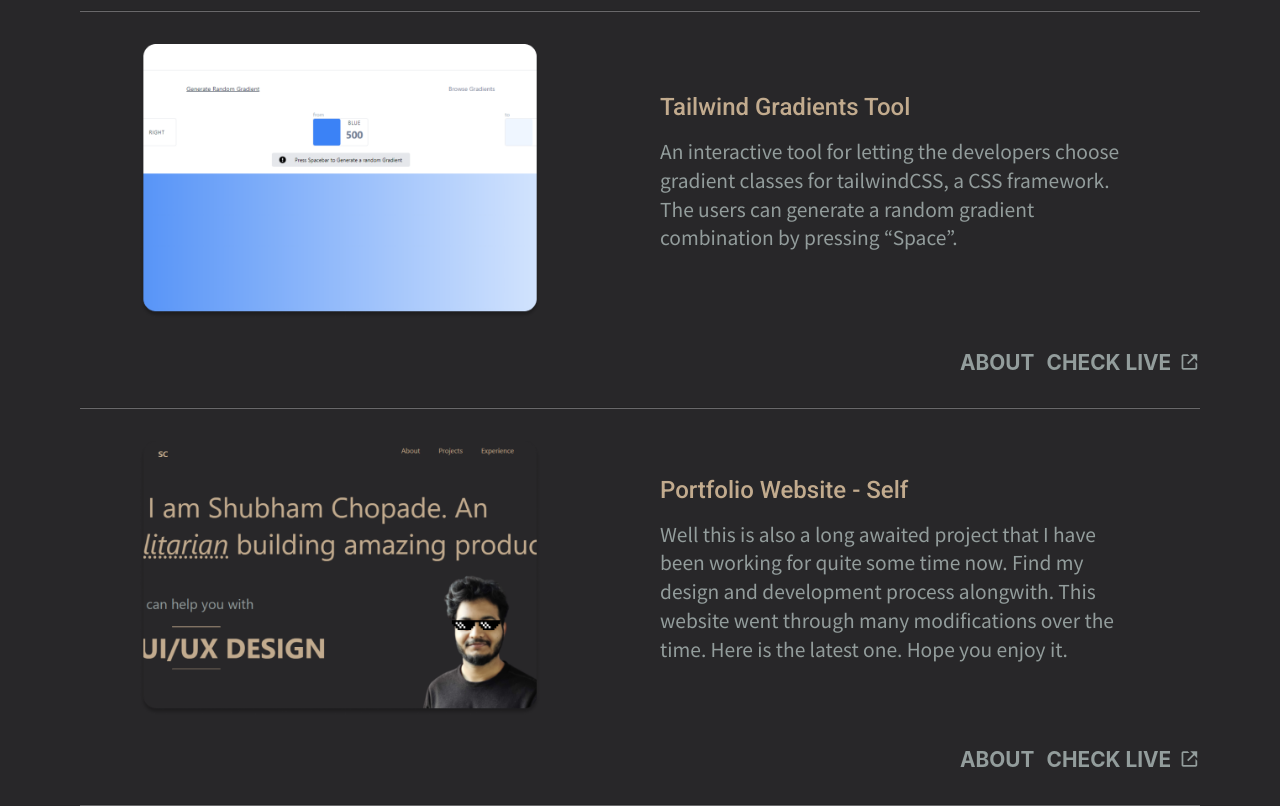
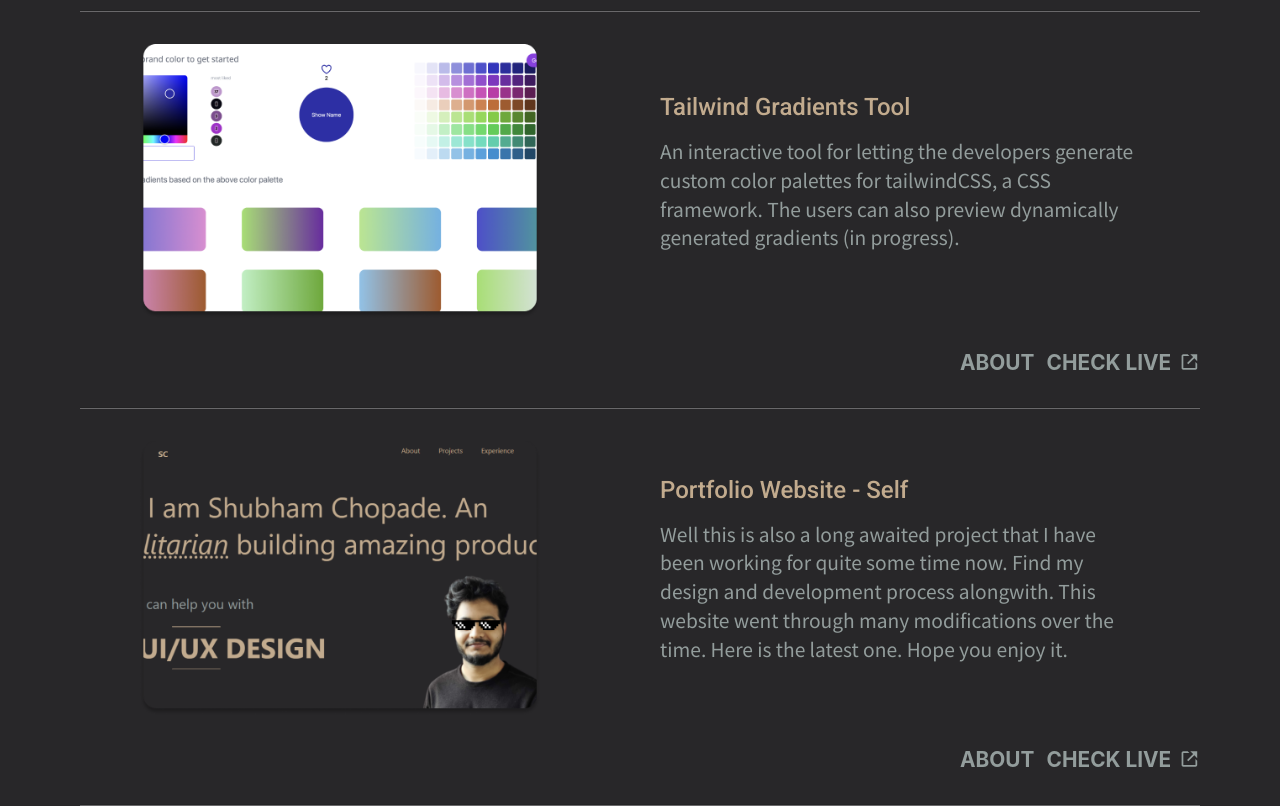
Before and after one commit to shubhamchopade/portfolio-v0, a React (Create React App) app: page /projects in a window 1280 px wide. Shown: the part 980-1786 px from the top of the page. Built offline with nearby package versions, Linux system fonts and the light colour scheme.

Commit message:
fix: tailwind gradient link

```diff
--- a/src/components/projectsData.js
+++ b/src/components/projectsData.js
@@ -27,9 +27,9 @@ export default [
     img: tailwindGradientsImg,
     heading: "Tailwind Gradients Tool",
     shortDescription:
-      "An interactive tool for letting the developers choose gradient classes for tailwindCSS, a CSS framework. The users can generate a random gradient combination by pressing “Space”.",
+      "An interactive tool for letting the developers generate custom color palettes for tailwindCSS, a CSS framework. The users can also preview dynamically generated gradients (in progress).",
     aboutLink: "./tailwindgradient",
-    liveLink: "https://tailwindgradient.ml",
+    liveLink: "https://tailwind.ml",
   },
   {
     id: 3,
```
Also changed, not shown: src/components/assets/projects/tailwind-gradient/cover.png.
